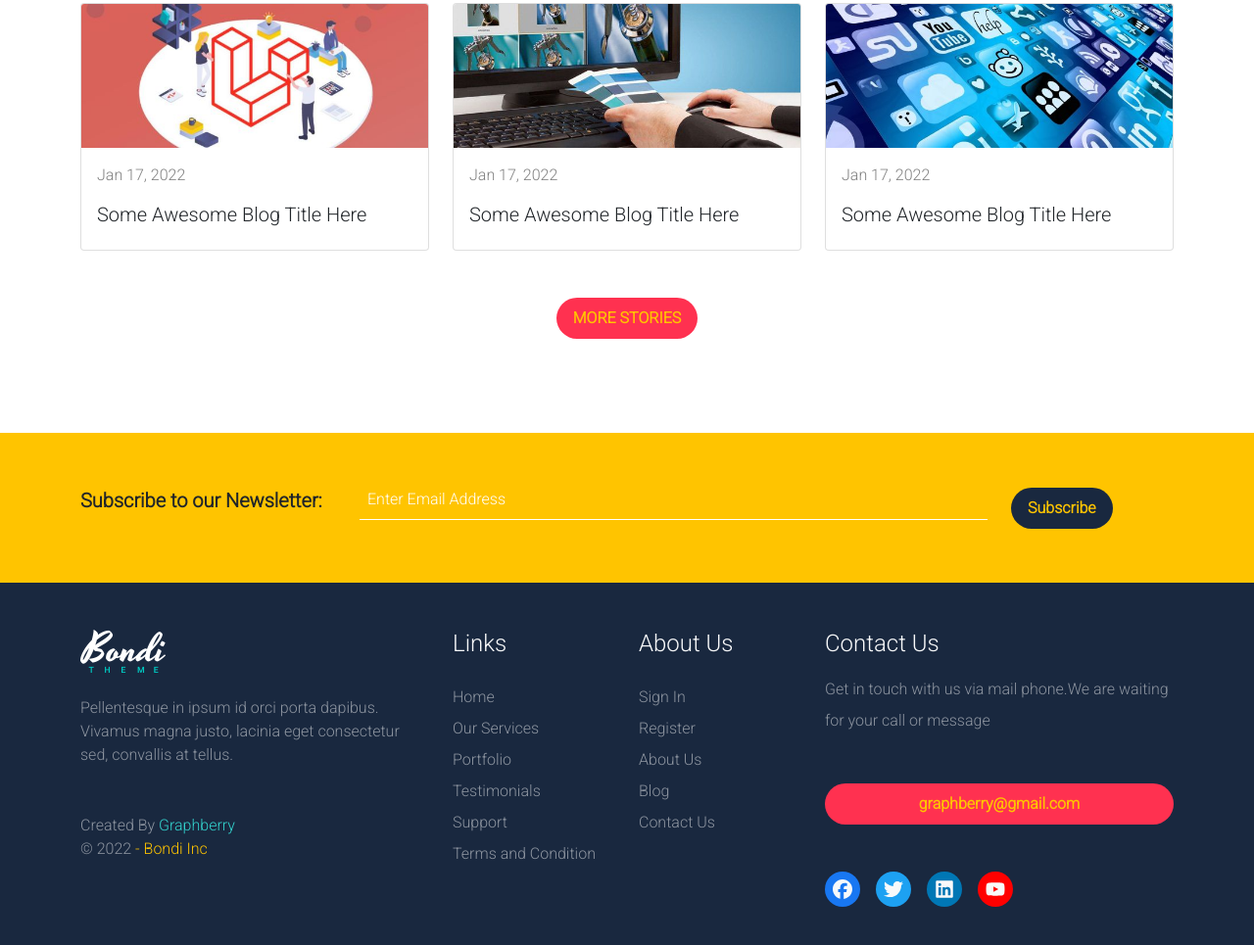
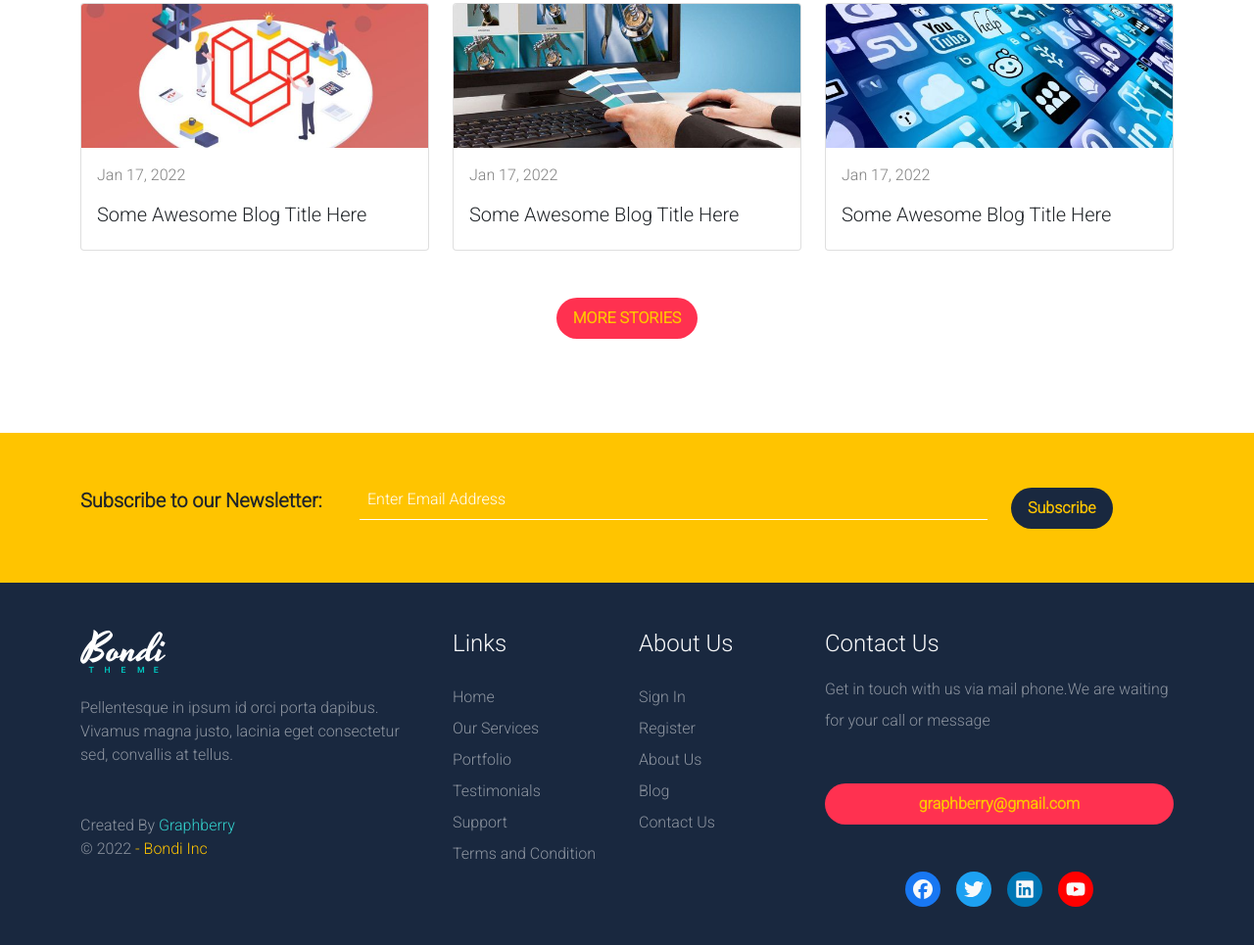
Before and after one commit to DoaaMahmoud2020/Bondi, a plain HTML site: page index.html in a window 1280 px wide. Shown: the part 4787-5752 px from the top of the page at 98% size. Drawn offline with Linux system fonts and the light colour scheme.

Commit message:
Change align of social media list

```diff
--- a/index.html
+++ b/index.html
@@ -419,7 +419,7 @@
                             your call
                             or message</p>
                         <a href="#" class="btn rounded-pill btn-main w-100">graphberry@gmail.com</a>
-                        <ul class="list-unstyled d-flex mt-5 gap-3  text-center text-md-start">
+                        <ul class="list-unstyled d-flex mt-5 gap-3 justify-content-center align-items-center">
                             <li> <a href="#" class="d-block text-light">
                                     <i class="fa-brands fa-facebook fa-lg facebook rounded-circle p-2"></i>
                                 </a>
```
